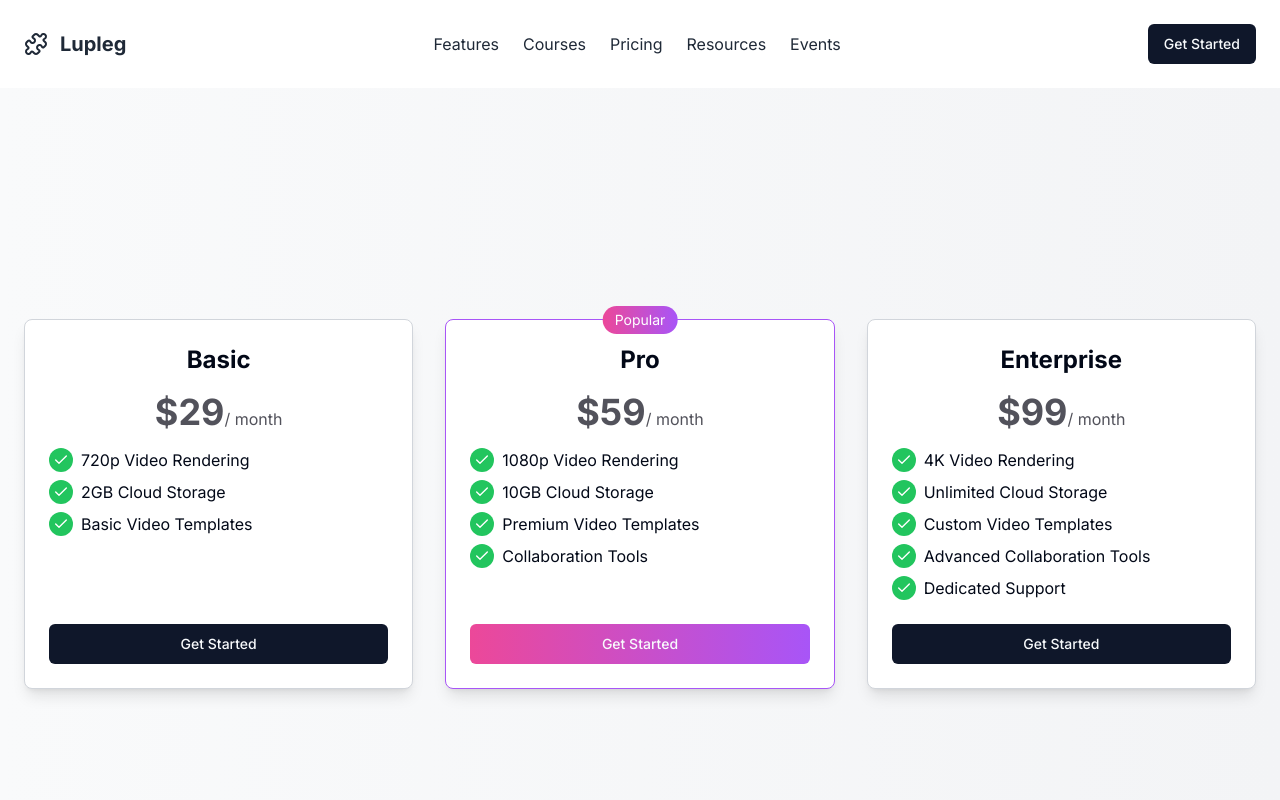
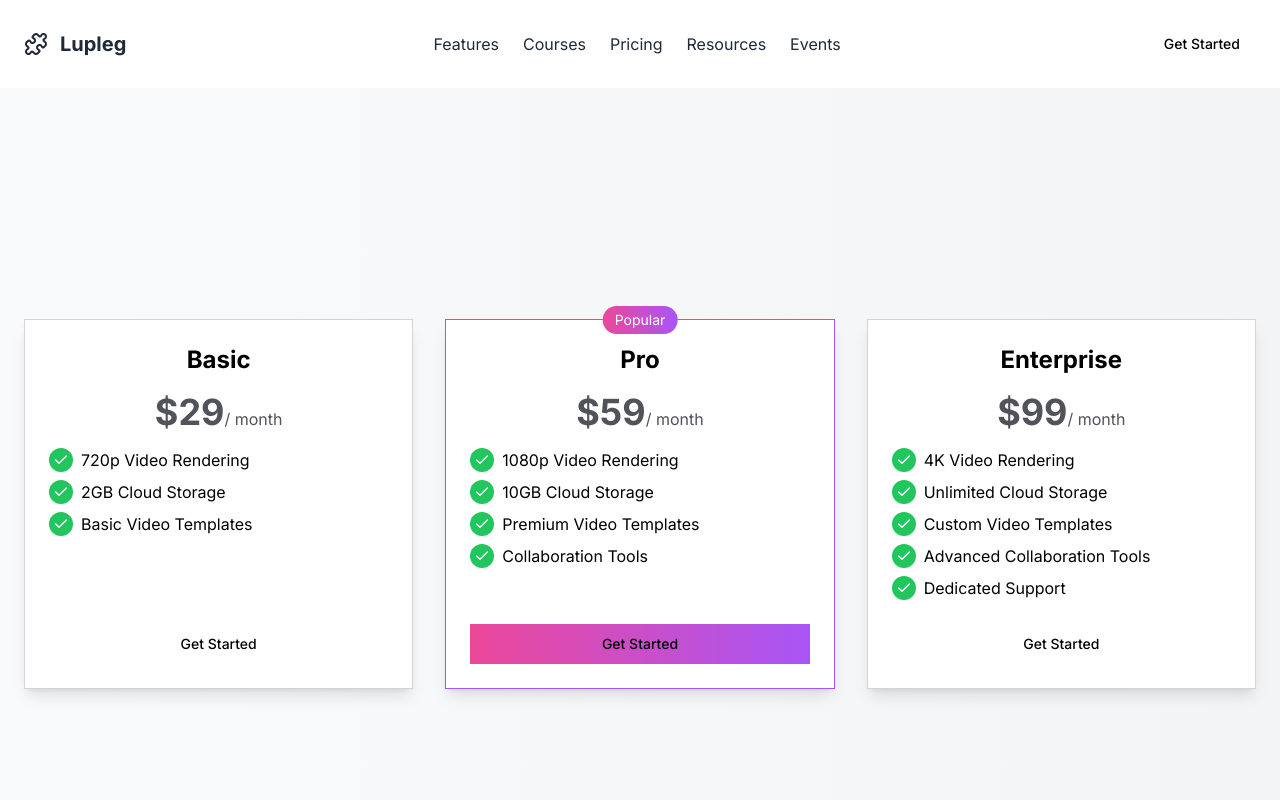
Before and after one commit to Lupleg-dev/React_Tutorials, a Next.js app: page /pricing in a window 1280 px wide. Shown: the top 800 px of the page. Built offline with nearby package versions, Linux system fonts and the light colour scheme.

Commit message:
Update color scheme in globals.css

```diff
--- a/app/globals.css
+++ b/app/globals.css
@@ -1,76 +1,3 @@
 @tailwind base;
 @tailwind components;
 @tailwind utilities;
-
-@layer base {
-  :root {
-    --background: 0 0% 100%;
-    --foreground: 222.2 84% 4.9%;
-
-    --card: 0 0% 100%;
-    --card-foreground: 222.2 84% 4.9%;
-
-    --popover: 0 0% 100%;
-    --popover-foreground: 222.2 84% 4.9%;
-
-    --primary: 222.2 47.4% 11.2%;
-    --primary-foreground: 210 40% 98%;
-
-    --secondary: 210 40% 96.1%;
-    --secondary-foreground: 222.2 47.4% 11.2%;
-
-    --muted: 210 40% 96.1%;
-    --muted-foreground: 215.4 16.3% 46.9%;
-
-    --accent: 210 40% 96.1%;
-    --accent-foreground: 222.2 47.4% 11.2%;
-
-    --destructive: 0 84.2% 60.2%;
-    --destructive-foreground: 210 40% 98%;
-
-    --border: 214.3 31.8% 91.4%;
-    --input: 214.3 31.8% 91.4%;
-    --ring: 222.2 84% 4.9%;
-
-    --radius: 0.5rem;
-  }
-
-  .dark {
-    --background: 222.2 84% 4.9%;
-    --foreground: 210 40% 98%;
-
-    --card: 222.2 84% 4.9%;
-    --card-foreground: 210 40% 98%;
-
-    --popover: 222.2 84% 4.9%;
-    --popover-foreground: 210 40% 98%;
-
-    --primary: 210 40% 98%;
-    --primary-foreground: 222.2 47.4% 11.2%;
-
-    --secondary: 217.2 32.6% 17.5%;
-    --secondary-foreground: 210 40% 98%;
-
-    --muted: 217.2 32.6% 17.5%;
-    --muted-foreground: 215 20.2% 65.1%;
-
-    --accent: 217.2 32.6% 17.5%;
-    --accent-foreground: 210 40% 98%;
-
-    --destructive: 0 62.8% 30.6%;
-    --destructive-foreground: 210 40% 98%;
-
-    --border: 217.2 32.6% 17.5%;
-    --input: 217.2 32.6% 17.5%;
-    --ring: 212.7 26.8% 83.9%;
-  }
-}
-
-@layer base {
-  * {
-    @apply border-border;
-  }
-  body {
-    @apply bg-background text-foreground;
-  }
-}
```
